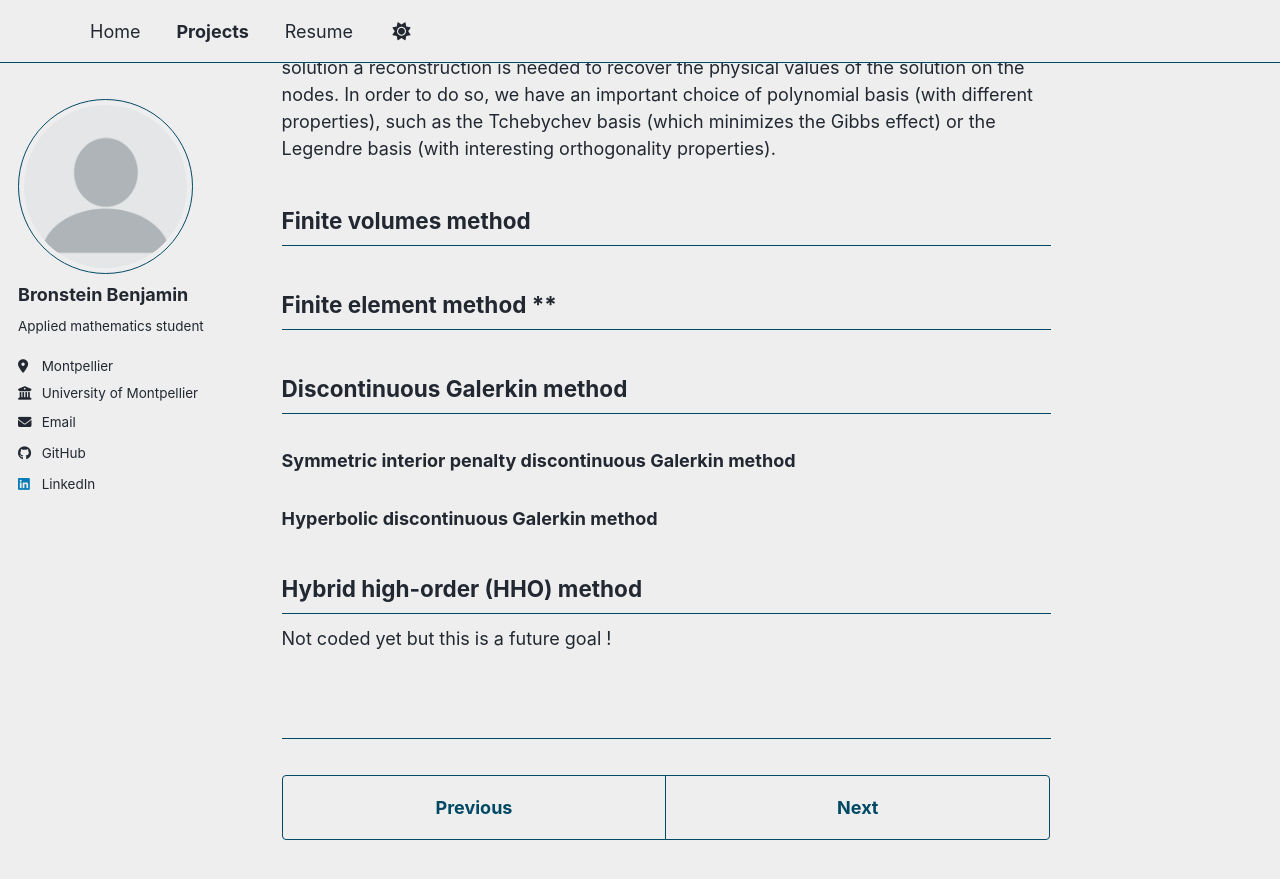
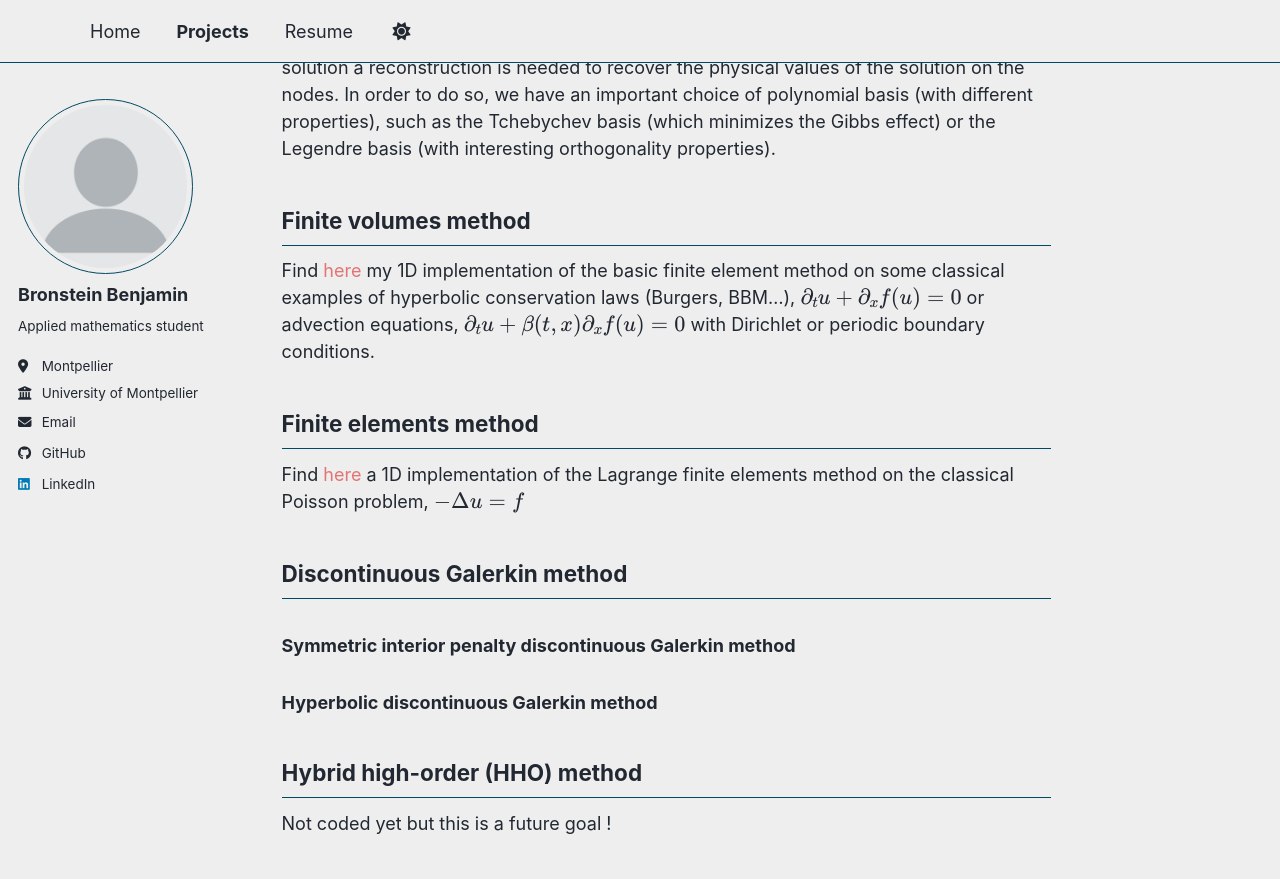
Before and after one commit to HerrBronstein/herrbronstein.github.io, a Jekyll site: the page built from _portfolio/portfolio-4.md, in a window 1280 px wide and 900 px high, scrolled down 1155 px. Shown: the top 879 px of the window. Built offline with Jekyll 4.4.1, drawn with Linux system fonts in a browser that asks for light colours; a style sheet for code colours, icons or effects is not loaded.

Commit message:
Update portfolio-4.md

```diff
--- a/_portfolio/portfolio-4.md
+++ b/_portfolio/portfolio-4.md
@@ -29,7 +29,16 @@ In order to do so, we have an important choice of polynomial basis (with differe
 
 ## Finite volumes method
 
-## Finite element method **
+Find [here](https://github.com/HerrBronstein/Numerical-Methods-Tools/tree/main/Finite_Volumes) my 1D implementation of the basic finite element method on some classical examples of hyperbolic conservation laws (Burgers, BBM...),
+$$ \partial_t u + \partial_x f(u) = 0  $$
+or advection equations,
+$$ \partial_t u + \beta(t,x) \partial_x f(u) = 0 $$
+with Dirichlet or periodic boundary conditions.
+
+## Finite elements method
+
+Find [here](https://github.com/HerrBronstein/Numerical-Methods-Tools/tree/main/Lagrange_FEM_Poisson) a 1D implementation of the Lagrange finite elements method on the classical Poisson problem,
+$$ - \Delta u = f $$
 
 ## Discontinuous Galerkin method
 ### Symmetric interior penalty discontinuous Galerkin method
```
